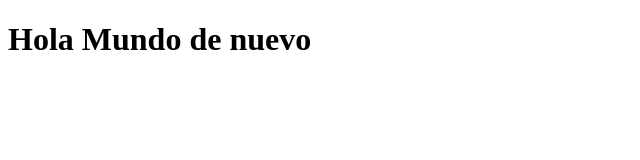
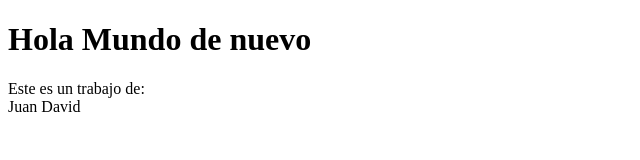
Before and after one commit to juandagit29/segundorepositorio, a plain HTML site: page index.html in a window 1280 px wide. Shown: the whole page, without its empty margins (0-640 px from the left). Drawn offline with Linux system fonts and the light colour scheme.

Commit message:
cambios en el index

```diff
--- a/index.html
+++ b/index.html
@@ -8,5 +8,7 @@
 </head>
 <body>
     <h1>Hola Mundo de nuevo</h1>
+    <p>Este es un trabajo de: <br>
+    Juan David</p>
 </body>
 </html>
```
